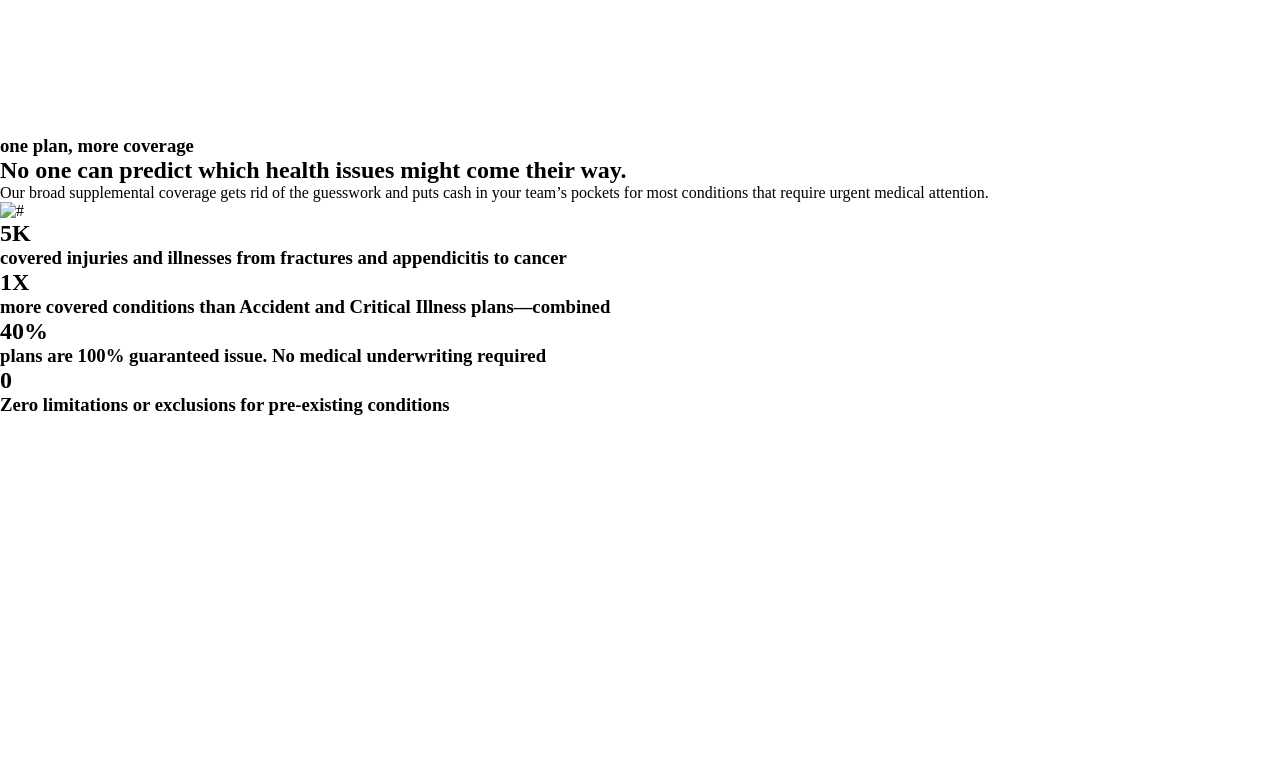
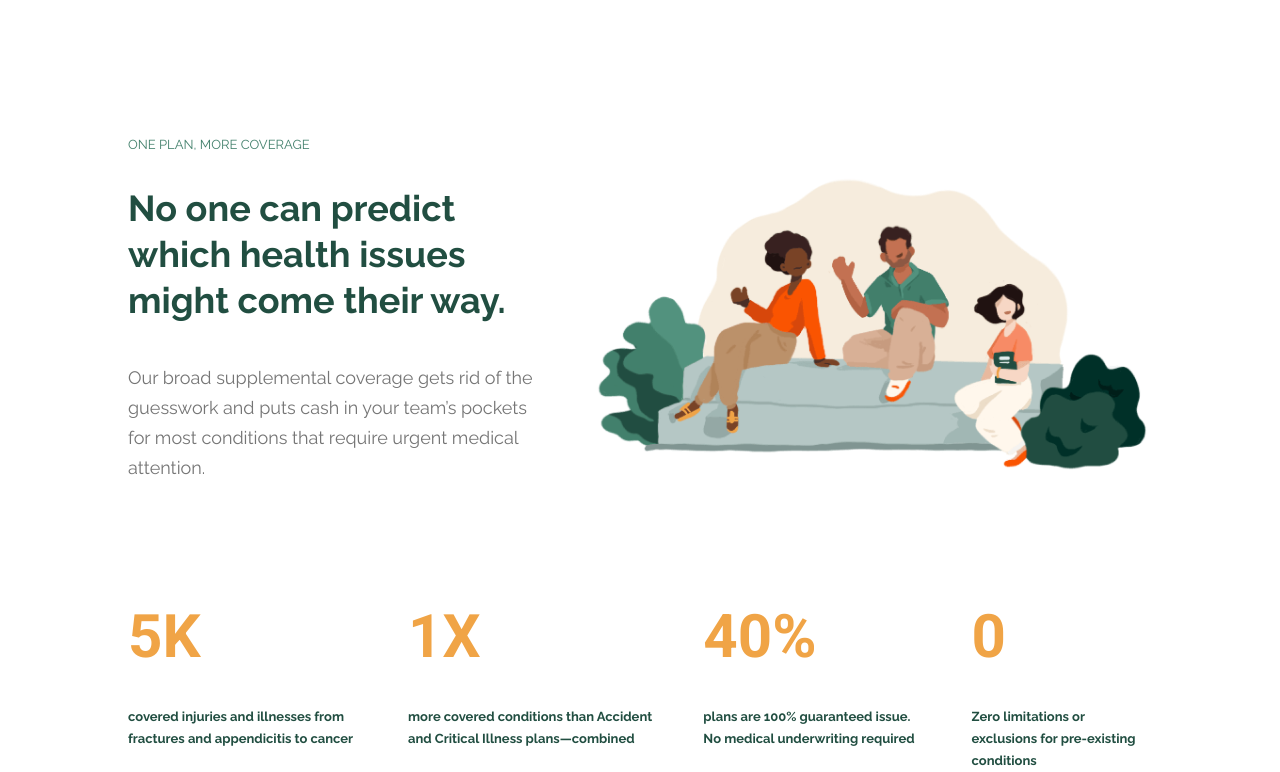
Before and after one commit to Nastasia1505/Brella, a plain HTML site: page index.html in a window 1280 px wide. Shown: the part 1500-2272 px from the top of the page. Before the commit the page ends 1916 px from the top, so only its background shows below. Drawn offline with Linux system fonts and the light colour scheme.

Commit message:
add section

```diff
--- a/index.html
+++ b/index.html
@@ -176,16 +176,25 @@
 
       <section>
         <div class="advantages">
+          <div class="container">
+            <div class="advantages__info">
+              <div class="advantages__content">
                 <h3 class="advantages__suptitle">one plan, more coverage</h3>
                 <h2 class="advantages__title">
                   No one can predict which health issues might come their way.
                 </h2>
                 <p class="advantages__text">
-            Our broad supplemental coverage gets rid of the guesswork and puts
-            cash in your team’s pockets for most conditions that require urgent
-            medical attention.
+                  Our broad supplemental coverage gets rid of the guesswork and
+                  puts cash in your team’s pockets for most conditions that
+                  require urgent medical attention.
                 </p>
-          <img src="" alt="#" />
+              </div>
+              <img
+                class="advantages__img"
+                src="./images/advantages.png"
+                alt="#"
+              />
+            </div>
             <div class="advantages__num">
               <div class="advantages__num_card">
                 <h2 class="advantages__num_card_title">5K</h2>
@@ -216,6 +225,7 @@
               </div>
             </div>
           </div>
+        </div>
       </section>
     </div>
   </body>
--- a/style.css
+++ b/style.css
@@ -358,3 +358,67 @@ ul {
 .about__diagram_image_column-50 {
   height: 50%;
 }
+
+.advantages{
+  font-family: "Raleway", sans-serif;
+}
+
+.advantages__info{
+  display: flex;
+  justify-content: space-between;
+  margin-bottom: 85px;
+}
+
+.advantages__content{
+  width: 40%;
+}
+
+.advantages__img{
+  object-fit: contain;
+}
+
+.advantages__suptitle{
+  font-size: 13px;
+  line-height: 20px;
+  font-weight: normal;
+  text-transform: uppercase;
+  color: #43806c;
+  margin-bottom: 30px;
+}
+
+.advantages__title{
+  font-size: 36px;
+  line-height: 46px;
+  color: #214e41;
+  margin-bottom: 40px;
+}
+
+.advantages__text{
+  font-size: 18px;
+  line-height: 30px;
+  color: #757575;
+  margin-bottom: 30px;
+}
+
+.advantages__num{
+  display: flex;
+  justify-content: space-around;
+  gap: 50px;
+}
+
+.advantages__num_card_title{
+  font-family: "Roboto", sans-serif;
+  font-size: 60px;
+  font-weight: bold;
+  line-height: 78px;
+  color: #F0A446;
+  margin-bottom: 30px;
+}
+
+.advantages__num_card_text{
+  font-family: "Raleway", sans-serif;
+  font-size: 13px;
+  font-weight: bold;
+  line-height: 22px;
+ color: #214E41;
+}
```
Also changed, not shown: images/advantages.png (added). Lines whose indentation alone changed are shown as unchanged.
